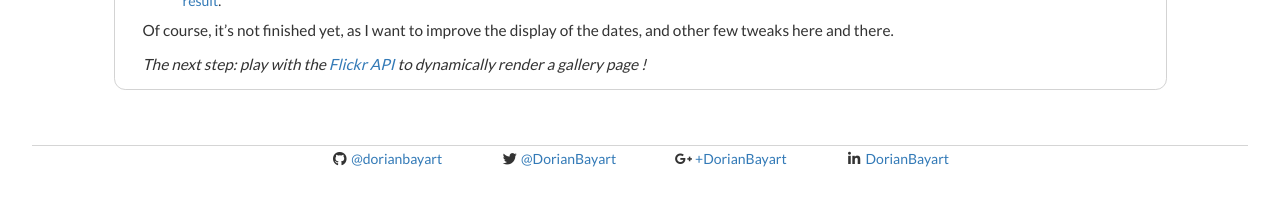
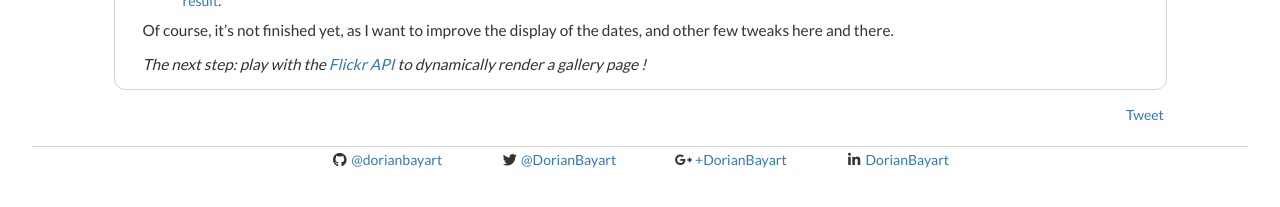
Before and after one commit to dorianbayart/dorianbayart.github.io, a Jekyll site: the page built from _posts/2016-04-26-cv-online.md, in a window 1280 px wide. Shown: the part 383-590 px from the top of the page. Built offline with Jekyll 4.4.1, drawn with Linux system fonts in a browser that asks for light colours; nearby versions of some CDN libraries; comment, search, counter and statistics services are not loaded.

Commit message:
Add the Twitter Share button

```diff
--- a/_includes/social.html
+++ b/_includes/social.html
@@ -4,6 +4,7 @@
 <div id="social">
   <ul>
     <li><script async defer src="//platform.linkedin.com/in.js" type="text/javascript"> lang: en_US</script><script type="IN/Share" data-counter="right"></script></li>
+    <li><a href="https://twitter.com/share" class="twitter-share-button" data-via="dorianbayart" data-show-count="false">Tweet</a><script async src="//platform.twitter.com/widgets.js" charset="utf-8"></script></li>
     <li><div class="g-plusone"></div></li>
   </ul>
 </div>
```
